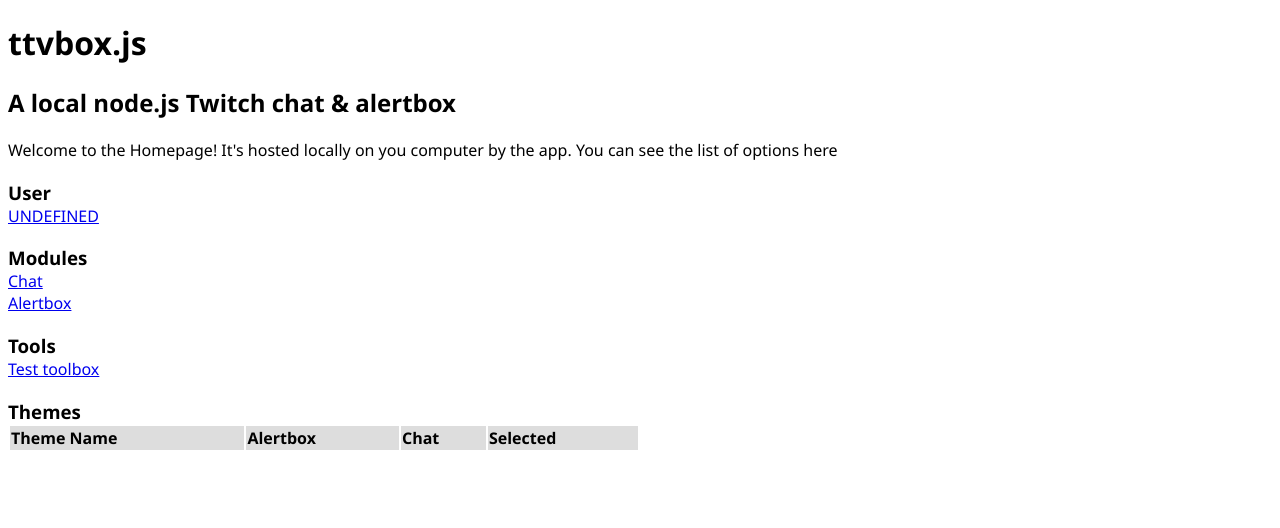
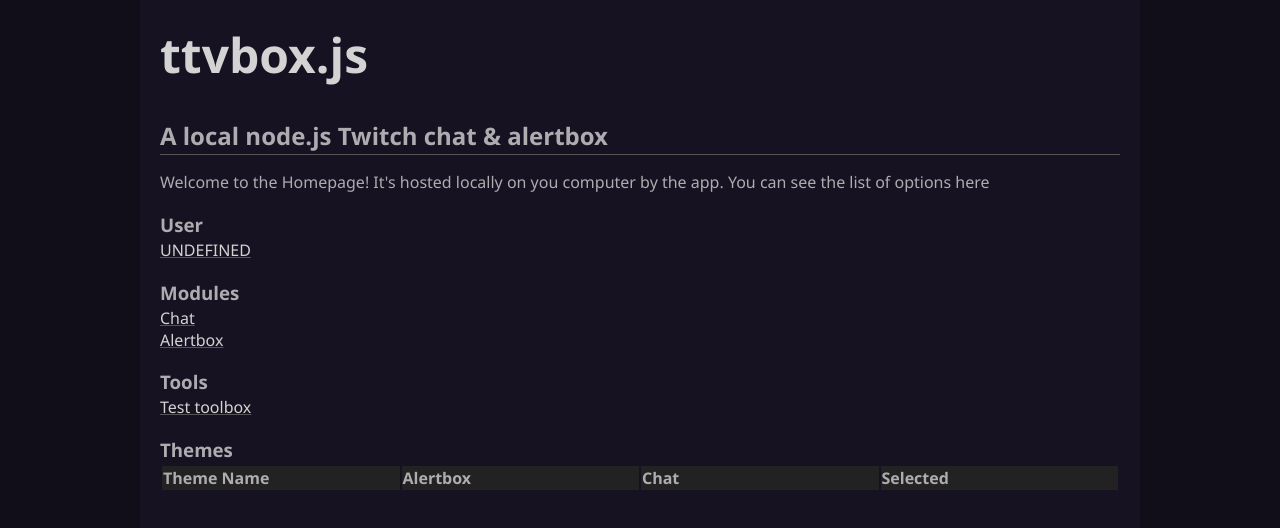
Before and after one commit to Bajtix/ttvboxjs, a website: page site/index.html in a window 1280 px wide. Drawn offline with Linux system fonts and the light colour scheme; no server answers.

Commit message:
main page revamp

```diff
--- a/site/global.css
+++ b/site/global.css
@@ -26,20 +26,76 @@
     max-height: 90vh;
 }
 
-.homesite-title {
-    text-decoration: none;
-    color: black;
+
+
+/* HOMESITE */
+
+
+body.homesite {
+    background-color: #110e1a;
+    color: #aeacb0;
+    display: flex;
+    align-items: center;
+    margin: 0px;
+    overflow-y: scroll;
 }
 
-h3.homesite-header {
-    margin-bottom: 0px;
+.homesite .container{
+    width: 100vw;
+    height: 100vh;
+    display: flex;
+    justify-content: center;
 }
 
-table.homesite-table {
-    width: 50%;
+.homesite .content {
+    width: 75%;
+    background-color: #161221;
+    display: inline-block;
+    padding: 20px;
+}
+
+.homesite .titlebar {
+    margin-top: -30px;
+}
+
+.homesite .title {
+    margin-top: 0px;
+    text-decoration: none;
+    font-size: x-large;
+}
+
+.homesite h2 {
+    margin-bottom: 2px;
+}
+
+.homesite hr {
+    width: 100%;
+    height: 1px;
+    border-style: none;
+    background-color: #555;
+    margin-top: 1px;
+    margin-bottom: 1px;
+}
+
+.homesite a {
+    color: #d3d3d3;
+    text-decoration-color: #555;
+}
+
+
+.homesite h3.header {
+    margin-bottom: 2px;
+}
+
+.homesite table#themes {
+    width: 100%;
     text-align: left;
 }
 
-table.homesite-table tr:nth-child(odd) {
-    background-color: #DDD;
+.homesite table#themes tr {
+    background-color: #222;
 }
+
+.homesite table#themes * {
+    width: 25%;
+}
--- a/site/index.html
+++ b/site/index.html
@@ -9,20 +9,22 @@
 </head>
 
 
-<body>
-    <div class="homesite-content">
-        <div class="homesite-titlebar">
-            <a class="homesite-title" href="/">
+<body class="homesite">
+    <div class="container">
+        <div class="content">
+            <div class="titlebar">
+                <a class="title" href="/">
                     <h1>ttvbox.js</h1>
                 </a>
             </div>
             <h2>A local node.js Twitch chat & alertbox</h2>
+            <hr align="left">
             <p>
                 Welcome to the Homepage! It's hosted locally on you computer by the app. You can see the list of options
                 here
             </p>
 
-        <h3 class="homesite-header">User</h3>
+            <h3 class="header">User</h3>
             <a id="userid" href="#" onclick="changeusername()">UNDEFINED</a>
 
             <script>
@@ -36,15 +38,15 @@
                 }));
             </script>
 
-        <h3 class="homesite-header">Modules</h3>
+            <h3 class="header">Modules</h3>
             <a target="external" href="chat/">Chat</a><br>
             <a target="external" href="alertbox/">Alertbox</a>
 
-        <h3 class="homesite-header">Tools</h3>
+            <h3 class="header">Tools</h3>
             <a href="testtoolbox.html">Test toolbox</a>
 
-        <h3 class="homesite-header">Themes</h3>
-        <table id="themes" class="homesite-table">
+            <h3 class="header">Themes</h3>
+            <table id="themes">
                 <tr>
                     <th>Theme Name</th>
                     <th>Alertbox</th>
@@ -82,6 +84,7 @@
                 </script>
             </table>
         </div>
+    </div>
 </body>
 
 </html>
```
Also changed, not shown: site/err.html (+6 -4 lines), site/testtoolbox.html (+12 -9 lines). Lines whose indentation alone changed are shown as unchanged.
